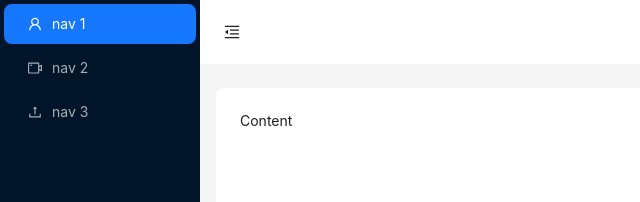
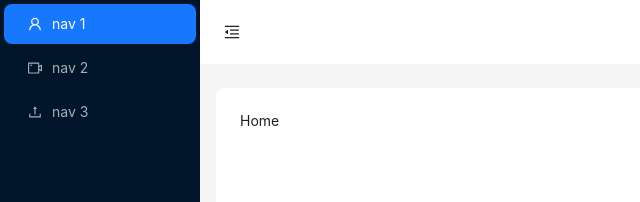
Before and after one commit to renilbabu03/app-inv-mgmt, a React (Create React App) app: page / in a window 1280 px wide. Shown: the top 202 px of the page, without its empty margins (0-640 px from the left). Built offline with nearby package versions, Linux system fonts and the light colour scheme.

Commit message:
Layout component

```diff
--- a/src/layouts/MainLayout.tsx
+++ b/src/layouts/MainLayout.tsx
@@ -7,6 +7,7 @@ import {
   VideoCameraOutlined,
 } from '@ant-design/icons';
 import { Button, Layout, Menu, theme } from 'antd';
+import { Outlet } from 'react-router-dom';
 
 const { Header, Sider, Content } = Layout;
 
@@ -65,7 +66,7 @@ const MainLayout: React.FC = () => {
             borderRadius: borderRadiusLG,
           }}
         >
-          Content
+          <Outlet/>
         </Content>
       </Layout>
     </Layout>
```
